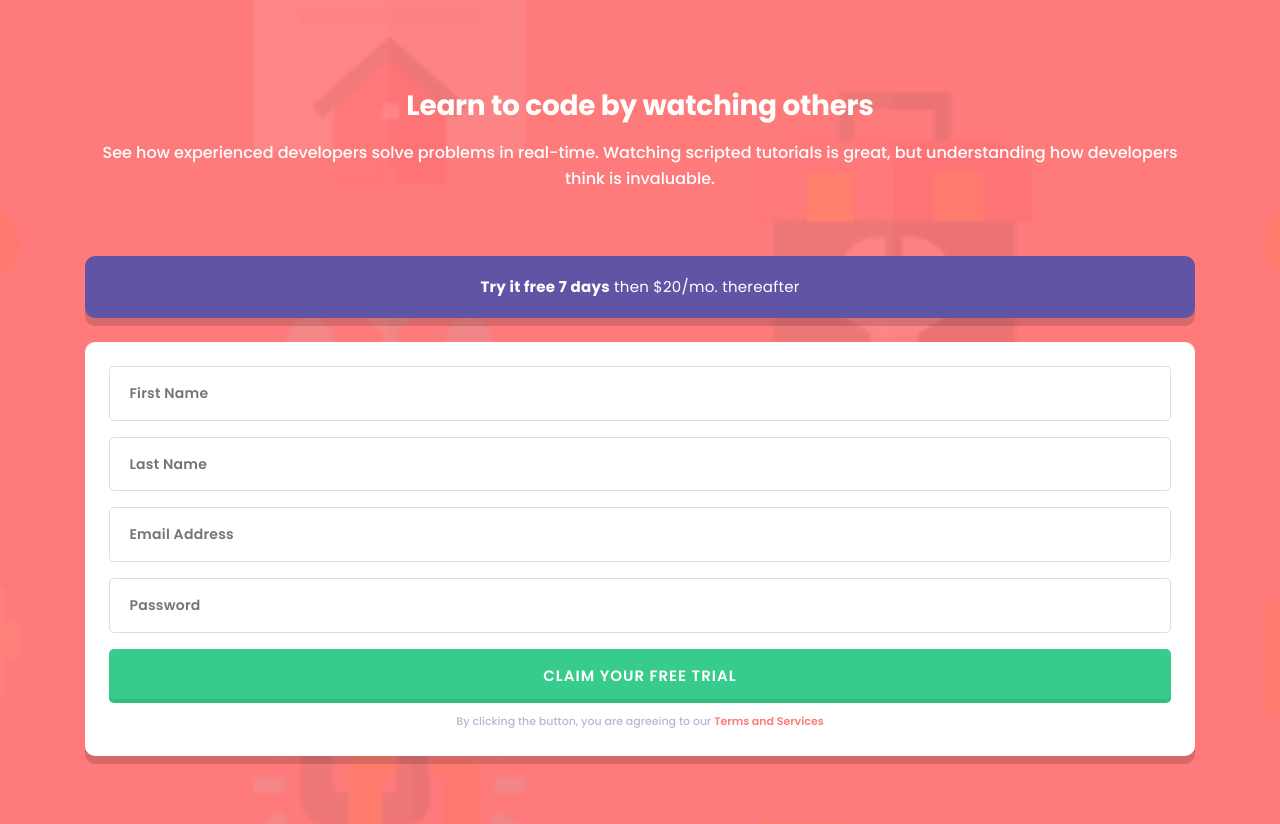
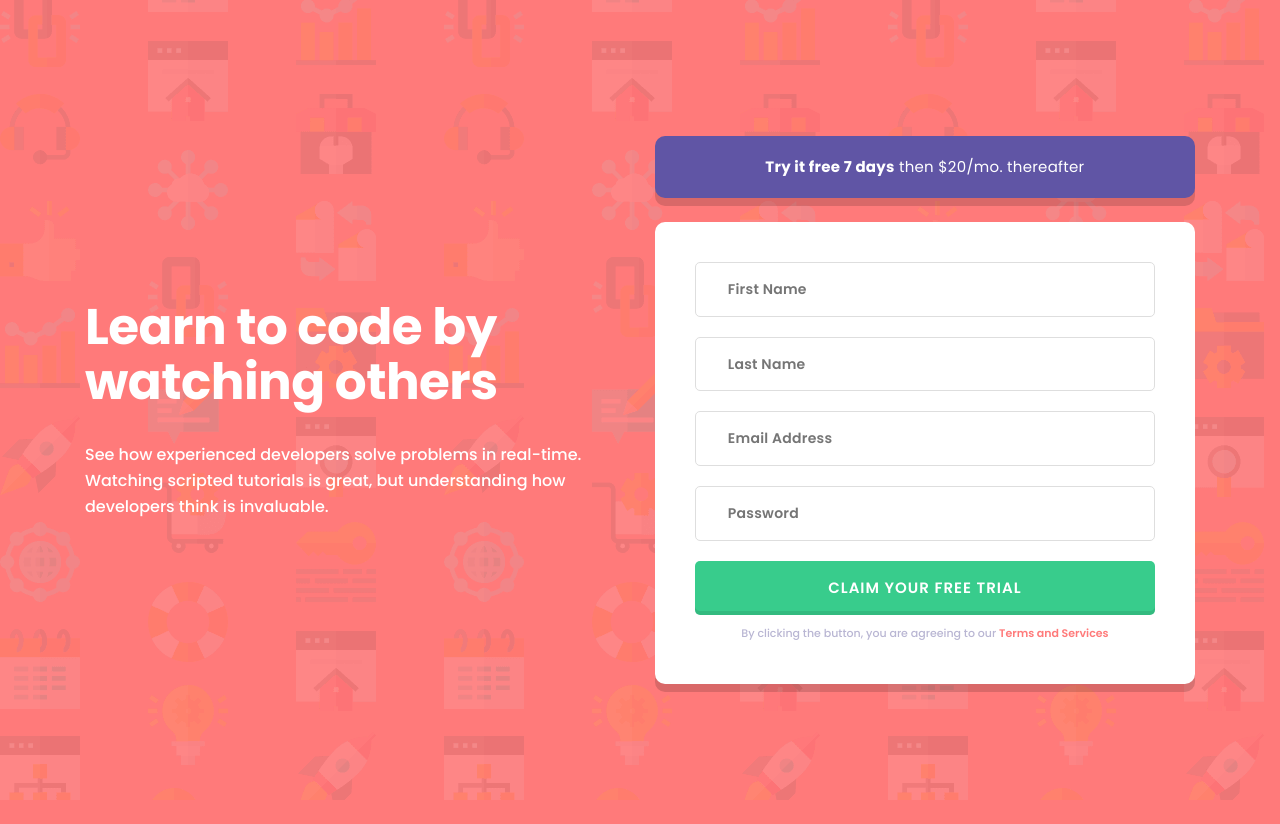
Before and after one commit to WesselKonstantinov/Intro-component, a plain HTML site: page index.html in a window 1280 px wide. After the commit the page ends 800 px from the top, so only its background shows below. Drawn offline with Linux system fonts and the light colour scheme.

Commit message:
Add desktop styles

```diff
--- a/styles.css
+++ b/styles.css
@@ -127,7 +127,7 @@ body {
 
 /* || Hero styles */
 .hero {
-  max-width: 69.375rem;
+  max-width: 31.5rem;
   margin-inline: auto;
   display: grid;
   gap: 4rem;
@@ -184,6 +184,9 @@ body {
   font-size: var(--font-size-xs);
   font-weight: var(--font-weight-semibold);
   letter-spacing: 0.0179em;
+}
+
+.form__input::placeholder {
   text-transform: capitalize;
 }
 
@@ -223,3 +226,43 @@ body {
 .form__link:hover {
   text-decoration: underline;
 }
+
+@media (min-width: 65rem) {
+  body {
+    display: grid;
+    background-image: url("./images/bg-intro-desktop.png");
+  }
+
+  .hero {
+    max-width: 69.375rem;
+    align-content: center;
+    grid-template-columns: repeat(2, 1fr);
+    gap: 1.85rem;
+  }
+
+  .hero__intro {
+    align-self: center;
+    text-align: left;
+  }
+
+  .hero__title {
+    font-size: var(--font-size-xl);
+    line-height: 1.1;
+  }
+
+  .hero__text {
+    margin-top: 2rem;
+  }
+
+  .form {
+    padding: 2.5rem;
+  }
+
+  .form > * + * {
+    margin-top: var(--flow-space, 1.25rem);
+  }
+
+  .form__input {
+    padding-inline: 2rem;
+  }
+}
```
